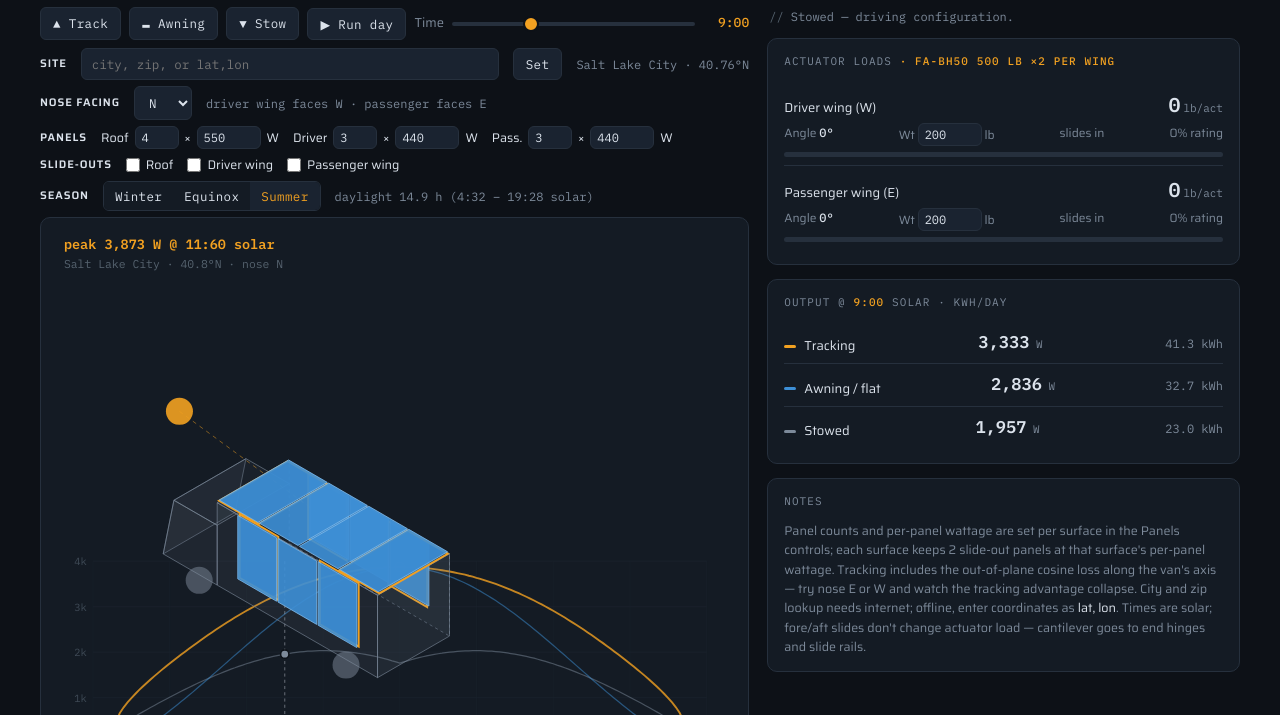
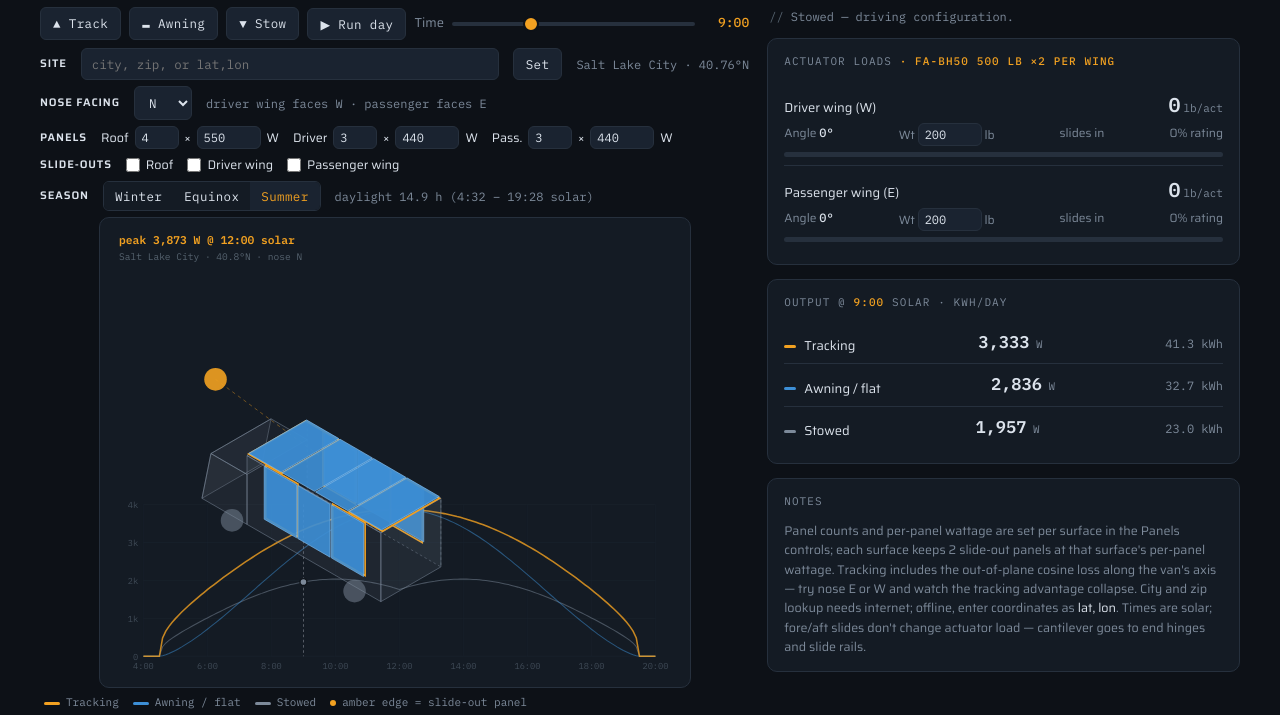
Before and after one commit to madudek/Evaded-Solar-Simulator, a plain HTML site: page index.html in a window 1280 px wide. Shown: the part 85-800 px from the top of the page. Drawn offline with Linux system fonts and the light colour scheme.

Commit message:
Add files via upload

```diff
--- a/index.html
+++ b/index.html
@@ -50,6 +50,7 @@ input[type=checkbox]{accent-color:var(--amber);width:14px;height:14px;cursor:poi
 .seg button{border:none;border-radius:0;padding:6px 11px;background:var(--panel);}
 .seg button.on{background:var(--panel2);}
 .scene{background:var(--panel);border:1px solid var(--line);border-radius:10px;margin:4px 0 4px;display:block;width:100%;}
+.sceneWrap{margin:0 auto;max-width:min(100%,max(440px,calc((100vh - 330px)*1.26)));}
 .chartleg{display:flex;gap:14px;flex-wrap:wrap;font-family:var(--mono);font-size:11px;color:var(--muted);padding:2px 4px 0;}
 .chartleg i{display:inline-block;width:16px;height:3px;vertical-align:middle;border-radius:2px;margin-right:6px;}
 .status{font-family:var(--mono);font-size:12px;color:var(--muted);min-height:18px;margin:0 0 12px;padding-left:2px;}
@@ -144,11 +145,13 @@ footer{font-family:var(--mono);font-size:11px;color:var(--dim);margin-top:28px;b
     <span class="sub" id="dayLen"></span>
   </div>
 
+  <div class="sceneWrap">
   <svg class="scene" viewBox="0 0 680 540" role="img">
     <title>Van solar array isometric view with daily output curve</title>
     <desc>Isometric render of the van and tracking wings over a faint background chart of estimated output through the day for tracking, awning, and stowed modes, with the expected daily peak shown in the open sky area and a live time marker.</desc>
     <g id="cg"></g><g id="cm"></g><g id="g"></g>
   </svg>
+  </div>
   <div class="chartleg">
     <span><i style="background:#f2a121;"></i>Tracking</span>
     <span><i style="background:#3d8fd6;"></i>Awning / flat</span>
@@ -305,7 +308,7 @@ function modeP(T,m){
  return powerCalc(s,0,0,0,0,0);
 }
 function daily(m){let e=0;for(let T=4;T<=20;T+=0.1)e+=modeP(T,m)*0.1;return e/1000;}
-function fmtT(T){const hh=Math.floor(T),mm=Math.round((T-hh)*60);return hh+':'+(mm<10?'0':'')+mm;}
+function fmtT(T){let hh=Math.floor(T),mm=Math.round((T-hh)*60);if(mm===60){hh++;mm=0;}return hh+':'+(mm<10?'0':'')+mm;}
 const PTS=['N','NE','E','SE','S','SW','W','NW'];
 function compass(e,n){let a=Math.atan2(e,n)/D2R; if(a<0)a+=360; return PTS[Math.round(a/45)%8];}
 
```
